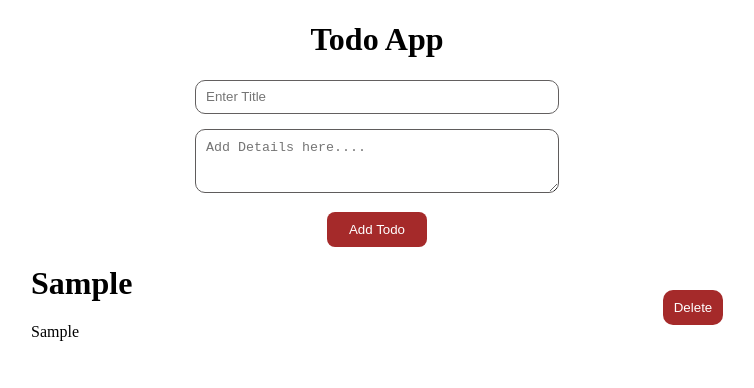
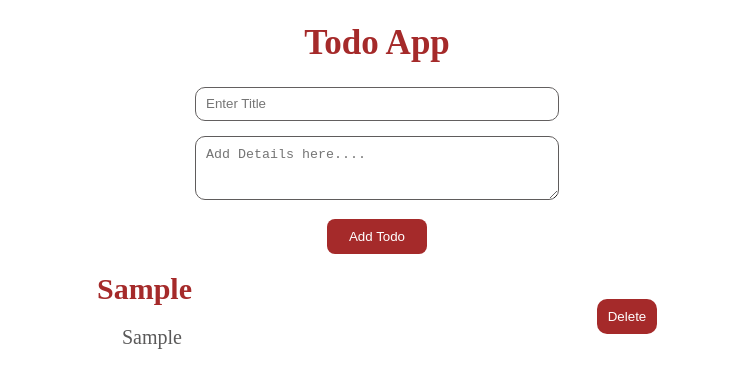
Before and after one commit to Manasa2903/todoapp, a React (Create React App) app in the folder todo-app/: page / in a window 1280 px wide. Both pictures are taken after typing "Sample", "Sample" into the empty fields and a click on the button "Add Todo". Shown: the top 388 px of the page, without its empty margins (263-1017 px from the left). Built offline with nearby package versions, Linux system fonts and the light colour scheme.

Commit message:
modified css

```diff
--- a/todo-app/src/index.css
+++ b/todo-app/src/index.css
@@ -13,10 +13,12 @@
 .todo-name {
     margin-right: 10px;
     margin-top: 8px;
+    font-size: 30px;
+    color: brown;
 }
 
 .todo-details-container {
-    width: 50%;
+    width: 500px;
 }
 
 .todo-button {
@@ -57,6 +59,8 @@
 
 .heading {
     text-align: center;
+    font-size: 35px;
+    color: brown;
 }
 
 .todo-description {
@@ -71,8 +75,10 @@
 }
 
 .todos-description {
-    width: 100px;
-    height: fit-content;
+    width: 200px;
+    padding-left: 25px;
+    font-size: 20px;
+    color: rgb(90, 89, 89);
 }
 
 .add-button {
```
